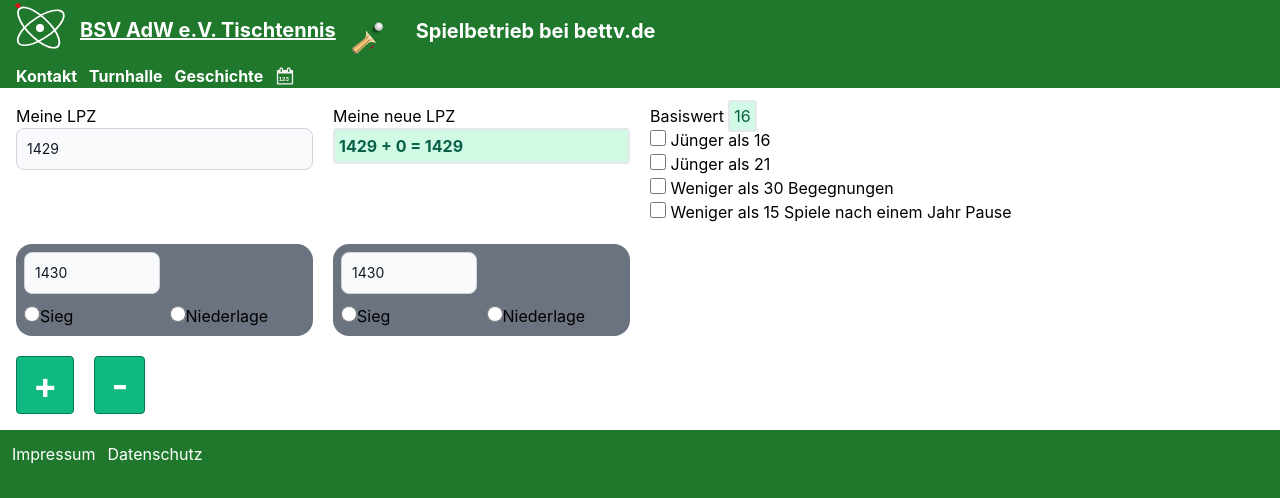
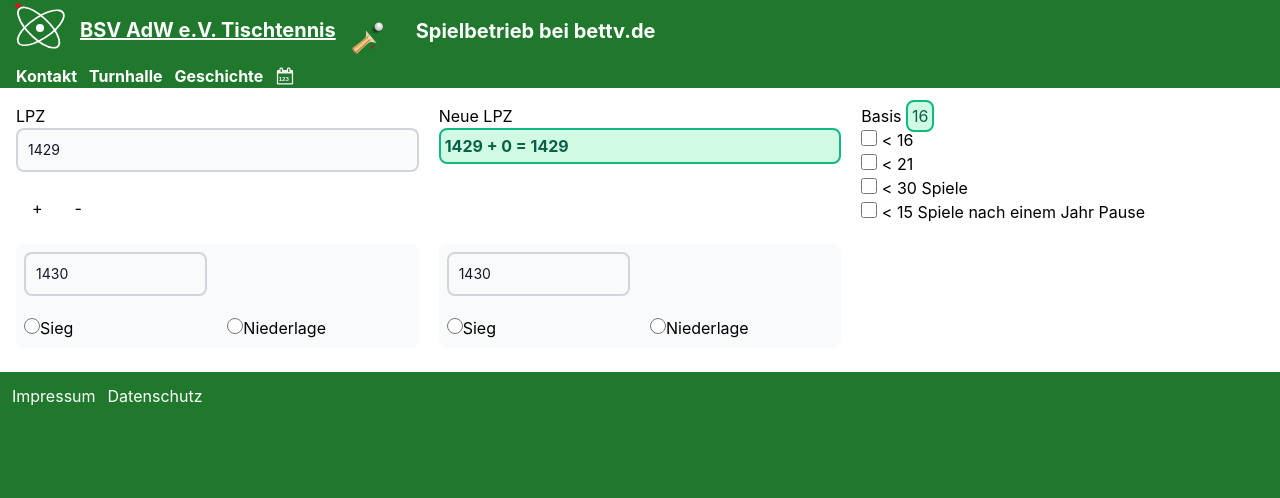
Before and after one commit to sbry/bsvadw.de, a Next.js app in the folder site/: page /lpz in a window 1280 px wide. Shown: the top 498 px of the page. Built offline with nearby package versions, Linux system fonts and the light colour scheme.

Commit message:
lpz is done

```diff
--- a/site/components/lpz.js
+++ b/site/components/lpz.js
@@ -33,14 +33,14 @@ class Lpz extends Component {
         encounters_recent_lt_15: 4
     }
     field_labels = {
-        age_lt_16: 'Jünger als 16',
-        age_lt_21: 'Jünger als 21',
-        encounters_lt_30: 'Weniger als 30 Begegnungen',
-        encounters_recent_lt_15: 'Weniger als 15 Spiele nach einem Jahr Pause',
-        initial: 'Meine LPZ',
-        new: 'Meine neue LPZ',
+        age_lt_16: '< 16',
+        age_lt_21: '< 21',
+        encounters_lt_30: '< 30 Spiele',
+        encounters_recent_lt_15: '< 15 Spiele nach einem Jahr Pause',
+        initial: 'LPZ',
+        new: 'Neue LPZ',
         encounters: "Begegnungen",
-        base: "Basiswert",
+        base: "Basis",
         probability: "Gewinnwahrscheinlichkeit",
     }
 
@@ -53,7 +53,7 @@ class Lpz extends Component {
             initial: 1429,
             encounter_count: 2,
             encounters: {0: {}, 1: {}},
-            delta: 0
+            delta: 0,
         };
     }
 
@@ -69,14 +69,14 @@ class Lpz extends Component {
             (accumulator, currentValue) => {
                 const encounter = this.state.encounters[currentValue]
                 if (!encounter.lpz) {
-                    return accumulator + 0;
+                    return accumulator;
                 }
                 if (encounter.win === 'yes') {
                     return accumulator + computeWinDelta(this.state.initial, encounter.lpz, this.computeBase())
                 } else if (encounter.win === 'no') {
                     return accumulator + computeLoseDelta(this.state.initial, encounter.lpz, this.computeBase())
                 } else {
-                    return accumulator + 0;
+                    return accumulator;
                 }
             }, 0
         )
@@ -91,6 +91,7 @@ class Lpz extends Component {
             }
             return prevState
         })
+        this.setState({delta: this.computeDelta()})
     }
 
     changeHandlerEncounter = (index, state) => {
@@ -118,11 +119,11 @@ class Lpz extends Component {
     render() {
         return (
             <div className={"lpz"}>
-                <fieldset className={"grid grid-cols-2 md:grid-cols-2 gap-5"}>
+                <div className={"grid grid-cols-3 md:grid-cols-3 gap-5"}>
                     <fieldset>
                         <label><span>{this.field_labels.initial}</span>
                             <input
-                                name="lpz" className={"lpz-input"} min="1" max="2500" step="1"
+                                name="lpz" min="1" max="2500" step="1"
                                 onChange={(event) => {
                                     this.setState({
                                         initial: event.target.value,
@@ -133,6 +134,19 @@ class Lpz extends Component {
                                 type="number"
                                 value={this.state.initial}/>
                         </label>
+                        <fieldset className={"pt-2"}>
+                            <button
+                                className={"p-4"}
+                                onClick={this.changeHandlerEncounterCountIncrement}
+                            >+
+                            </button>
+                            <button
+                                className={"p-4"}
+                                onClick={this.changeHandlerEncounterCountDecrement}>-
+                            </button>
+
+                        </fieldset>
+
                     </fieldset>
 
                     <fieldset>
@@ -140,13 +154,13 @@ class Lpz extends Component {
                             <div>{this.field_labels.new}</div>
                             <div
                                 className={"math font-bold"}>
-                                {formatLpz(this.state.initial)} {formatDelta(this.state.delta)} = {formatLpz((this.state.initial + this.state.delta))}</div>
+                                {formatLpz(this.state.initial)} {formatDelta(this.state.delta)} = {formatLpz((Number(this.state.initial) + Number(this.state.delta)))}</div>
                         </label>
-                    </fieldset>
 
                     </fieldset>
 
-                <fieldset className={"base"}>
+
+                    <fieldset className={""}>
                         <label>{this.field_labels.base} <span className={"math"}>{this.computeBase()}</span></label>
                         {Object.keys(this.modifiers).map(name => <fieldset>
                             <label><input
@@ -158,48 +172,38 @@ class Lpz extends Component {
                                 type="checkbox"/> <span>{this.field_labels[name]}</span></label>
                         </fieldset>)}
                     </fieldset>
+                </div>
 
+                <div>
 
-                <fieldset className={"encounters"}>
+                    <fieldset className={"grid grid-cols-1 md:grid-cols-3 lg:grid-cols-3 sm:grid-cols-2 gap-5"}>
 
                         {
                             [...Array(this.state.encounter_count)].map((value, index) => {
                                     return <LpzEncounter
                                         index={index}
-                                    base={this.computeBase()}
                                         initial={this.state.initial}
                                         onChange={this.changeHandlerEncounter}
                                     />
                                 }
                             )
                         }
-                    <fieldset>
-                        <button
-                            className={"mr-5 w-15 text-4xl bg-green-500 hover:bg-green-700 text-white font-bold py-2 px-4 border border-green-700 rounded"}
-                            onClick={this.changeHandlerEncounterCountIncrement}
-                        >+
-                        </button>
-                        <button
-                            className={"w-15 text-4xl bg-green-500 hover:bg-green-700 text-white font-bold py-2 px-4 border border-green-700 rounded"}
-                            onClick={this.changeHandlerEncounterCountDecrement}>-
-                        </button>
-                    </fieldset>
+
                     </fieldset>
 
-                <fieldset className={"grid grid-cols-2 md:grid-cols-2 gap-5 rounded-2xl"}>
-
-                </fieldset>
+                </div>
             </div>
         )
     }
 }
 
 
-const LpzEncounter = ({index, onChange, initial, base}) => {
+const LpzEncounter = ({index, onChange, initial}) => {
     const [lpz, setLpz] = useState(Math.round(initial / 10) * 10);
     const [win, setWin] = useState("");
 
-    return <fieldset key={index} className={`encounter ${win ? 'active' : 'inactive'}`}>
+    return <fieldset key={index}
+                     className={`${win ? 'active' : 'inactive'} ${win == "yes" ? 'win' : ''} ${win == "no" ? 'loss' : ''} grid grid-cols-2 md:grid-cols-2 sm:grid-cols-2 lg:grid-cols-2 xl:grid-cols-2 gap-5 my-2 rounded-lg p-2`}>
         <fieldset>
             <label><span></span>
                 <input
@@ -218,9 +222,9 @@ const LpzEncounter = ({index, onChange, initial, base}) => {
             </label>
         </fieldset>
 
-        <fieldset>
+        <fieldset className={"mt-2"}>
             <label
-                className={"math"}>P<sub>A</sub> = {formatProbability(computeProbability(initial, lpz))}</label>
+                className={"math "}>P<sub>A</sub> = {formatProbability(computeProbability(initial, lpz))}</label>
         </fieldset>
 
 
@@ -238,7 +242,7 @@ const LpzEncounter = ({index, onChange, initial, base}) => {
                     }}
                     value="yes"
                     type="radio"/>
-                Sieg <span className={"math"}>{formatDelta(computeWinDelta(initial, lpz, base))}</span>
+                Sieg
             </label>
         </fieldset>
 
@@ -257,7 +261,7 @@ const LpzEncounter = ({index, onChange, initial, base}) => {
                     }}
                     value="no"
                     type="radio"/>
-                Niederlage <span className={"math"}>{formatDelta(computeLoseDelta(initial, lpz, base))}</span>
+                Niederlage
             </label>
         </fieldset>
 
--- a/site/styles/app.scss
+++ b/site/styles/app.scss
@@ -194,31 +194,26 @@ dl {
 }
 
 .lpz {
-	@apply grid grid-cols-2 md:grid-cols-2 gap-5;
 	input[type="checkbox"],
 	input[type="radio"] {
 		@apply w-4 h-4 text-green-600 bg-gray-100 border-gray-300 rounded focus:ring-green-500 dark:focus:ring-green-600 dark:ring-offset-gray-800 focus:ring-2 dark:bg-gray-700 dark:border-gray-600;
 	}
 	input[type="number"] {
-		@apply bg-gray-50 border border-gray-300 text-gray-900 text-sm rounded-lg focus:ring-green-500 focus:border-green-500 block w-full p-2.5 dark:bg-gray-700 dark:border-gray-600 dark:placeholder-gray-400 dark:text-white dark:focus:ring-green-500 dark:focus:border-green-500;
+		@apply bg-gray-50 border-2 border-gray-300 text-gray-900 text-sm rounded-lg focus:ring-green-500 focus:border-green-500 block w-full p-2.5 dark:bg-gray-700 dark:border-gray-600 dark:placeholder-gray-400 dark:text-white dark:focus:ring-green-500 dark:focus:border-green-500;
 	}
-	.encounters {
-		@apply grid grid-cols-2 md:grid-cols-2 gap-5;
-
-		fieldset.encounter {
-			@apply grid grid-cols-2 md:grid-cols-2 gap-2.5 p-2 rounded-2xl;
-			&.inactive {
-				@apply bg-gray-500;
-				.math {
-					display: none;
-				}
-			}
-			&.active {
-				@apply bg-green-500;
-			}
+	.inactive {
+		@apply bg-gray-50;
+		.math {
+			display: none;
 		}
 	}
+	.win {
+		@apply bg-green-50 border-2 border-green-500;
+	}
+	.loss {
+		@apply bg-red-50 border-2 border-red-500;
+	}
 	.math {
-		@apply bg-green-100 text-green-800 p-1 border-2 rounded;
+		@apply bg-green-100 text-green-800 p-1 border-2 border-green-500 rounded-lg;
 	}
 }
```
Lines whose indentation alone changed are shown as unchanged.
